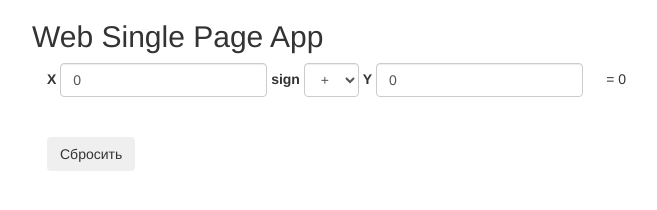
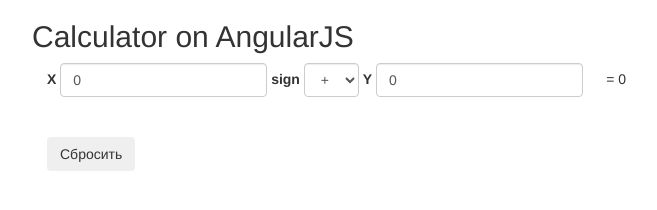
Before and after one commit to slovn1k/SinglePageApp, a plain HTML site: page index.html in a window 1280 px wide. Shown: the whole page, without its empty margins (38-695 px from the left). Drawn offline with nearby package versions, Linux system fonts and the light colour scheme.

Commit message:
Title on main page has been changed

```diff
--- a/index.html
+++ b/index.html
@@ -10,7 +10,7 @@
 <body ng-app="app">
 
 <div class="container" ng-controller="mainCtrl">
-  <h2>Web Single Page App</h2>
+  <h2>Calculator on AngularJS</h2>
 
   <form role="form" name="mainForm" class="form-inline">
     <div class="form-group">
```
